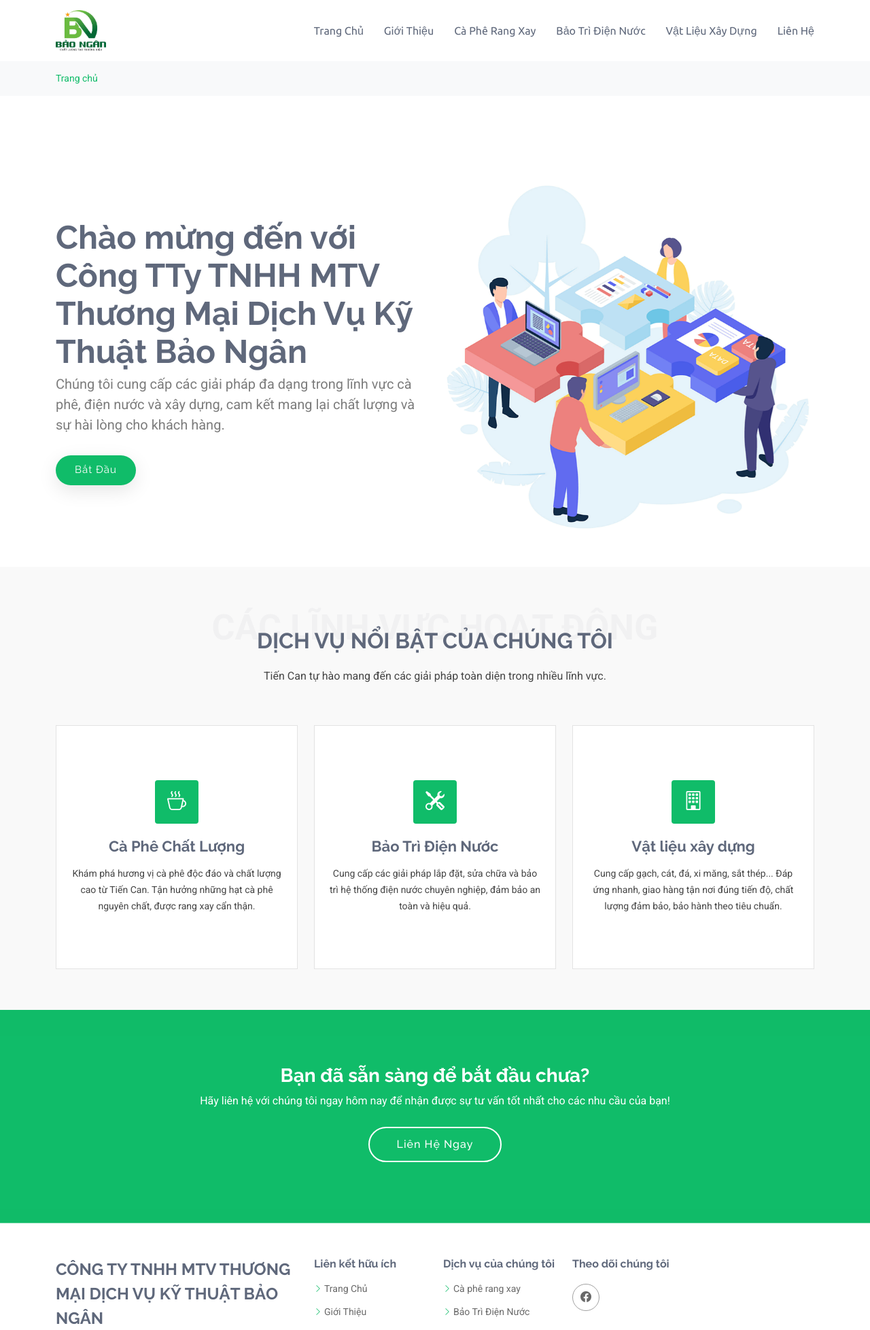
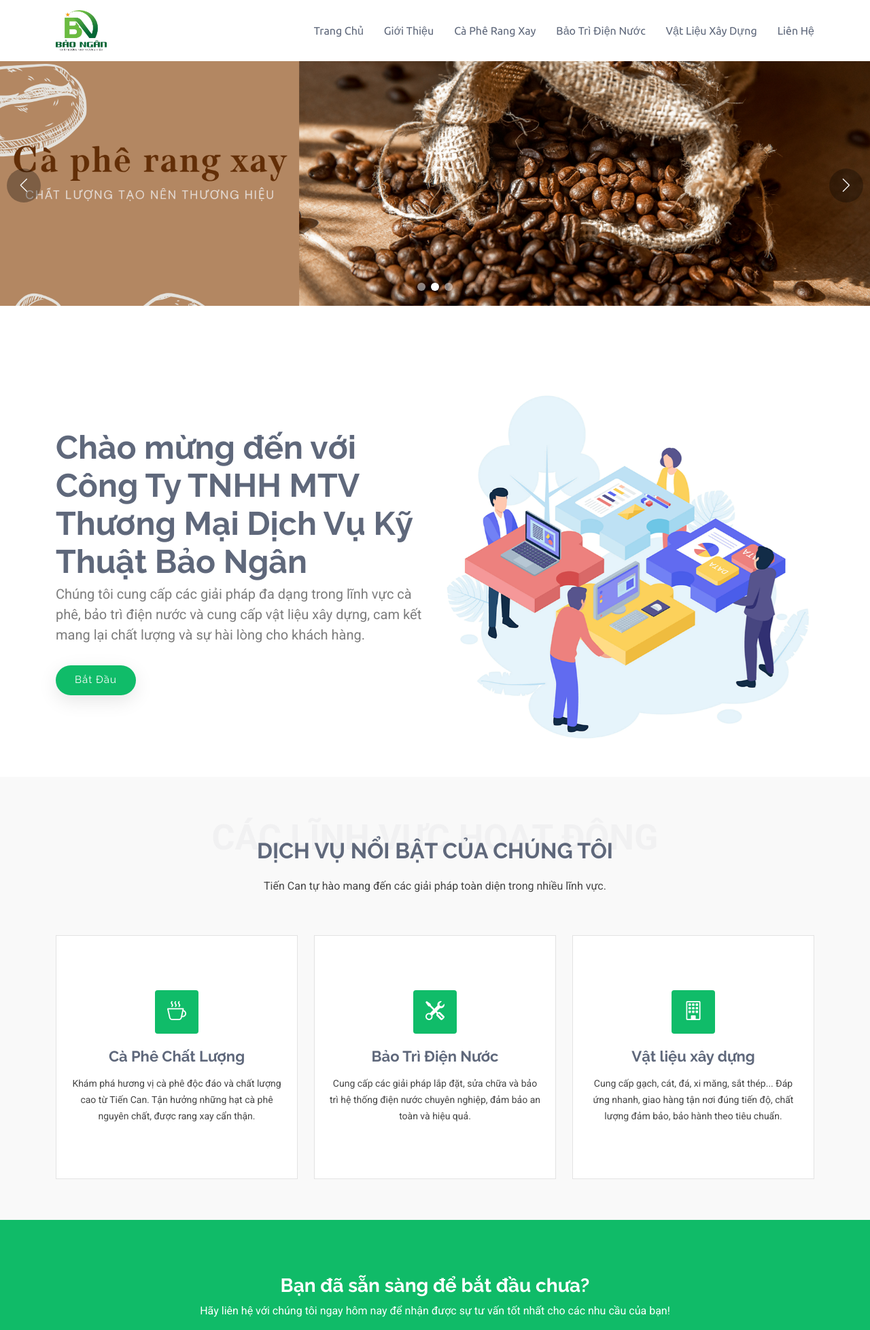
Before and after one commit to huyhuynh2808/BaoNgan, a PHP site: page / in a window 1280 px wide. Shown: the top 1957 px of the page at 68% size. Run offline with PHP 8.4, Linux system fonts and the light colour scheme.

Commit message:
Style: Adjust header and banner styles

```diff
--- a/about.html
+++ b/about.html
@@ -40,7 +40,7 @@
       >
         <a href="index.html" class="logo d-flex align-items-center me-auto">
           <img
-            src="assets/img/logo/z6719011418746_da03dcf03533564d5e982a4bd1df01d4.jpg"
+            src="assets/img/logo/z6719011418746_da03dcf03533564d5e982a4bd1df01d4-removebg-preview.png"
             alt="Tiến Can Logo"
           />
         </a>
--- a/assets/css/main.css
+++ b/assets/css/main.css
@@ -1,16 +1,3 @@
-/**
-* Template Name: eNno
-* Template URL: https://bootstrapmade.com/enno-free-simple-bootstrap-template/
-* Updated: Aug 07 2024 with Bootstrap v5.3.3
-* Author: BootstrapMade.com
-* License: https://bootstrapmade.com/license/
-*/
-
-/*--------------------------------------------------------------
-# Font & Color Variables
-# Help: https://bootstrapmade.com/color-system/
---------------------------------------------------------------*/
-/* Fonts */
 :root {
   --default-font: "Roboto", system-ui, -apple-system, "Segoe UI", Roboto,
     "Helvetica Neue", Arial, "Noto Sans", "Liberation Sans", sans-serif,
@@ -232,7 +219,7 @@ h6 {
 }
 
 /*--------------------------------------------------------------
-# Global Header
+# Header
 --------------------------------------------------------------*/
 .header {
   color: var(--default-color);
@@ -240,6 +227,10 @@ h6 {
   padding: 15px 0;
   transition: all 0.5s;
   z-index: 997;
+}
+
+.scrolled .header {
+  box-shadow: 0px 0 18px rgba(0, 0, 0, 0.1);
 }
 
 .header .logo {
@@ -289,10 +280,6 @@ h6 {
   .header .navmenu {
     order: 3;
   }
-}
-
-.scrolled .header {
-  box-shadow: 0px 0 18px rgba(0, 0, 0, 0.1);
 }
 
 /*--------------------------------------------------------------
@@ -1839,7 +1826,146 @@ section,
 }
 
 .footer-logo {
-  max-height: 40px;
-  height: 40px;
-  width: auto;
-}
+  max-width: 200px;
+}
+
+/* Services Banner */
+.services-banner {
+  width: 100%;
+  position: relative;
+  /* Aspect ratio set to 16:4.5 */
+  aspect-ratio: 16 / 4.5;
+  background-color: #ffffff; /* White background for any letterboxing */
+  overflow: hidden;
+}
+
+.services-carousel,
+.services-carousel .swiper-wrapper,
+.services-carousel .swiper-slide {
+  height: 100%;
+  width: 100%;
+}
+
+.services-carousel .swiper-slide {
+  display: flex;
+  justify-content: center;
+  align-items: center;
+}
+
+.service-image {
+  /* Using cover will make the image fill the container, cropping it if necessary */
+  object-fit: cover;
+  width: 100%;
+  height: 100%;
+}
+
+/* Swiper Navigation */
+.services-carousel .swiper-button-next,
+.services-carousel .swiper-button-prev {
+  color: white;
+  background: rgba(0, 0, 0, 0.3);
+  width: 50px;
+  height: 50px;
+  border-radius: 50%;
+  transition: all 0.3s ease;
+}
+
+.services-carousel .swiper-button-next:hover,
+.services-carousel .swiper-button-prev:hover {
+  background: rgba(0, 0, 0, 0.6);
+}
+
+.services-carousel .swiper-button-next::after,
+.services-carousel .swiper-button-prev::after {
+  font-size: 20px;
+}
+
+/* Swiper Pagination */
+.services-carousel .swiper-pagination {
+  bottom: 15px; /* Adjust position */
+}
+
+.services-carousel .swiper-pagination-bullet {
+  background: rgba(255, 255, 255, 0.5);
+  opacity: 1;
+  width: 12px;
+  height: 12px;
+}
+
+.services-carousel .swiper-pagination-bullet-active {
+  background: white;
+}
+
+/* Responsive */
+@media (max-width: 768px) {
+  .services-banner {
+    height: 30vh;
+  }
+  .service-overlay h3 {
+    font-size: 2rem;
+  }
+
+  .service-overlay p {
+    font-size: 1rem;
+  }
+
+  .services-carousel .swiper-button-next,
+  .services-carousel .swiper-button-prev {
+    width: 40px;
+    height: 40px;
+  }
+
+  .services-carousel .swiper-button-next::after,
+  .services-carousel .swiper-button-prev::after {
+    font-size: 16px;
+  }
+}
+
+/* Coffee page image styling */
+.coffee .position-relative img {
+  max-width: 100%;
+  width: 100%;
+  height: auto;
+  object-fit: cover;
+  border-radius: 8px;
+}
+
+@media (max-width: 768px) {
+  .coffee .position-relative img {
+    max-width: 100%;
+    width: 100%;
+  }
+}
+
+/* Coffee page hero banner styling */
+.coffee-page .hero {
+  width: 100%;
+  min-height: 60vh;
+  background: linear-gradient(
+    180deg,
+    rgba(255, 255, 255, 0.9) 0%,
+    rgba(255, 255, 255, 0.8) 100%
+  );
+  padding: 60px 0;
+}
+
+.coffee-page .hero .hero-img img {
+  max-width: 100%;
+  width: 100%;
+  height: auto;
+  object-fit: cover;
+  border-radius: 12px;
+  box-shadow: 0 10px 30px rgba(0, 0, 0, 0.1);
+}
+
+@media (max-width: 768px) {
+  .coffee-page .hero {
+    min-height: 50vh;
+    padding: 40px 0;
+  }
+
+  .coffee-page .hero .hero-img img {
+    max-width: 100%;
+    width: 100%;
+  }
+}
--- a/construction.html
+++ b/construction.html
@@ -54,7 +54,7 @@
       >
         <a href="index.html" class="logo d-flex align-items-center me-auto">
           <img
-            src="assets/img/logo/z6719011418746_da03dcf03533564d5e982a4bd1df01d4.jpg"
+            src="assets/img/logo/z6719011418746_da03dcf03533564d5e982a4bd1df01d4-removebg-preview.png"
             alt="Tiến Can Logo"
           />
         </a>
--- a/electricity-water.html
+++ b/electricity-water.html
@@ -54,7 +54,7 @@
       >
         <a href="index.html" class="logo d-flex align-items-center me-auto">
           <img
-            src="assets/img/logo/z6719011418746_da03dcf03533564d5e982a4bd1df01d4.jpg"
+            src="assets/img/logo/z6719011418746_da03dcf03533564d5e982a4bd1df01d4-removebg-preview.png"
             alt="Tiến Can Logo"
           />
         </a>
--- a/index.html
+++ b/index.html
@@ -12,11 +12,20 @@
       name="keywords"
       content="Tiến Can, Trang chủ, giới thiệu, cà phê, điện nước, xây dựng"
     />
+    <meta name="robots" content="index, follow" />
+    <meta
+      name="author"
+      content="CÔNG TY TNHH MTV THƯƠNG MẠI DỊCH VỤ KỸ THUẬT BẢO NGÂN"
+    />
+    <meta
+      name="copyright"
+      content="CÔNG TY TNHH MTV THƯƠNG MẠI DỊCH VỤ KỸ THUẬT BẢO NGÂN"
+    />
 
     <link
       rel="icon"
       type="image/png"
-      href="assets/img/logo/z6719011418746_da03dcf03533564d5e982a4bd1df01d4.jpg"
+      href="assets/img/logo/z6719011418746_da03dcf03533564d5e982a4bd1df01d4.png"
     />
     <link href="assets/img/apple-touch-icon.png" rel="apple-touch-icon" />
 
@@ -49,17 +58,17 @@
         "@context": "https://schema.org",
         "@type": "Organization",
         "name": "CÔNG TY TNHH MTV THƯƠNG MẠI DỊCH VỤ KỸ THUẬT BẢO NGÂN",
-        "url": "http://127.0.0.1/tiencan",
+        "url": "https://kythuatbaongan.com.vn",
         "logo": "assets/img/logo/z6719011418746_da03dcf03533564d5e982a4bd1df01d4.jpg",
         "address": {
           "@type": "PostalAddress",
-          "streetAddress": "B1.11.03 Chung cư Green Town Bình Tân",
+          "streetAddress": "B1.11.03 Chung cư Green Town Bình Tân, TP.Hồ Chí Minh",
           "addressLocality": "Thành phố Hồ Chí Minh",
           "addressCountry": "VN"
         },
         "contactPoint": {
           "@type": "ContactPoint",
-          "telephone": "+84337588436",
+          "telephone": "+84337588436, +84974603236  ",
           "contactType": "customer service",
           "email": "congty.baongan2025@gmail.com"
         }
@@ -74,7 +83,7 @@
       >
         <a href="index.html" class="logo d-flex align-items-center me-auto">
           <img
-            src="assets/img/logo/z6719011418746_da03dcf03533564d5e982a4bd1df01d4.jpg"
+            src="assets/img/logo/z6719011418746_da03dcf03533564d5e982a4bd1df01d4-removebg-preview.png"
             alt="Tiến Can Logo"
           />
         </a>
@@ -92,15 +101,46 @@
         </nav>
       </div>
     </header>
-    <div class="breadcrumbs">
-      <div class="container">
-        <ol>
-          <li><a href="index.html">Trang chủ</a></li>
-        </ol>
-      </div>
-    </div>
 
     <main class="main">
+      <section class="services-banner">
+        <div class="services-carousel">
+          <div class="swiper-wrapper">
+            <div class="swiper-slide">
+              <a href="coffee.html" class="service-slide">
+                <img
+                  src="assets/img/services/coffee.png"
+                  alt="Cà Phê Rang Xay"
+                  class="service-image"
+                />
+              </a>
+            </div>
+            <div class="swiper-slide">
+              <a href="electricity-water.html" class="service-slide">
+                <img
+                  src="assets/img/services/coffee.png"
+                  alt="Bảo Trì Điện Nước"
+                  class="service-image"
+                />
+              </a>
+            </div>
+            <div class="swiper-slide">
+              <a href="construction.html" class="service-slide">
+                <img
+                  src="assets/img/services/coffee.png"
+                  alt="Vật Liệu Xây Dựng"
+                  class="service-image"
+                />
+              </a>
+            </div>
+          </div>
+          <!-- Navigation arrows -->
+          <div class="swiper-button-next"></div>
+          <div class="swiper-button-prev"></div>
+          <!-- Pagination dots -->
+          <div class="swiper-pagination"></div>
+        </div>
+      </section>
       <section id="hero" class="hero section">
         <div class="container">
           <div class="row gy-4">
@@ -109,13 +149,13 @@
               data-aos="fade-up"
             >
               <h1>
-                Chào mừng đến với Công TTy TNHH MTV Thương Mại Dịch Vụ Kỹ Thuật
+                Chào mừng đến với Công Ty TNHH MTV Thương Mại Dịch Vụ Kỹ Thuật
                 Bảo Ngân
               </h1>
               <p>
                 Chúng tôi cung cấp các giải pháp đa dạng trong lĩnh vực cà phê,
-                điện nước và xây dựng, cam kết mang lại chất lượng và sự hài
-                lòng cho khách hàng.
+                bảo trì điện nước và cung cấp vật liệu xây dựng, cam kết mang
+                lại chất lượng và sự hài lòng cho khách hàng.
               </p>
               <div class="d-flex">
                 <a href="about.html" class="btn-get-started">Bắt Đầu</a>
@@ -327,5 +367,29 @@
     <script src="assets/vendor/swiper/swiper-bundle.min.js"></script>
 
     <script src="assets/js/main.js"></script>
+
+    <script>
+      // Initialize Services Carousel
+      const servicesCarousel = new Swiper(".services-carousel", {
+        loop: true,
+        autoplay: {
+          delay: 5000,
+          disableOnInteraction: false,
+        },
+        effect: "fade",
+        fadeEffect: {
+          crossFade: true,
+        },
+        navigation: {
+          nextEl: ".swiper-button-next",
+          prevEl: ".swiper-button-prev",
+        },
+        pagination: {
+          el: ".swiper-pagination",
+          clickable: true,
+        },
+        speed: 1000,
+      });
+    </script>
   </body>
 </html>
```
Also changed, not shown: coffee.html (+38 -3 lines), contact.html (+24 -4 lines), assets/img/logo/z6719011418746_da03dcf03533564d5e982a4bd1df01d4-removebg-preview.png (added), assets/img/services/coffee.png (added), assets/img/services/construction-service.jpg (added), assets/img/services/electricity-service.jpg (added), assets/img/services/test1.png (added).
